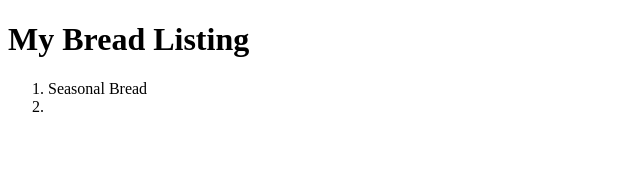
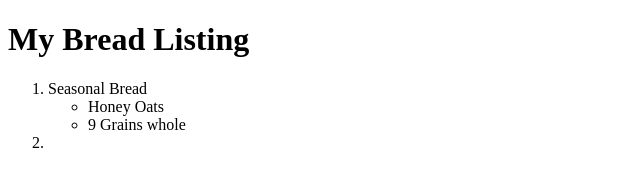
Before and after one commit to abdulsystel/com.mybread.demo, a plain HTML site: page WebContent/index.html in a window 1280 px wide. Shown: the whole page, without its empty margins (0-640 px from the left). Drawn offline with Linux system fonts and the light colour scheme.

Commit message:
product ready for the first release

```diff
--- a/WebContent/index.html
+++ b/WebContent/index.html
@@ -8,7 +8,10 @@
 <h1>My Bread Listing</h1>
 	<ol>
 		<li>Seasonal Bread</li>
-
+			<ul>
+				<li>Honey Oats</li>
+				<li>9 Grains whole</li>
+			</ul>
 		<li></li>
 	</ol>
 </body>
```
